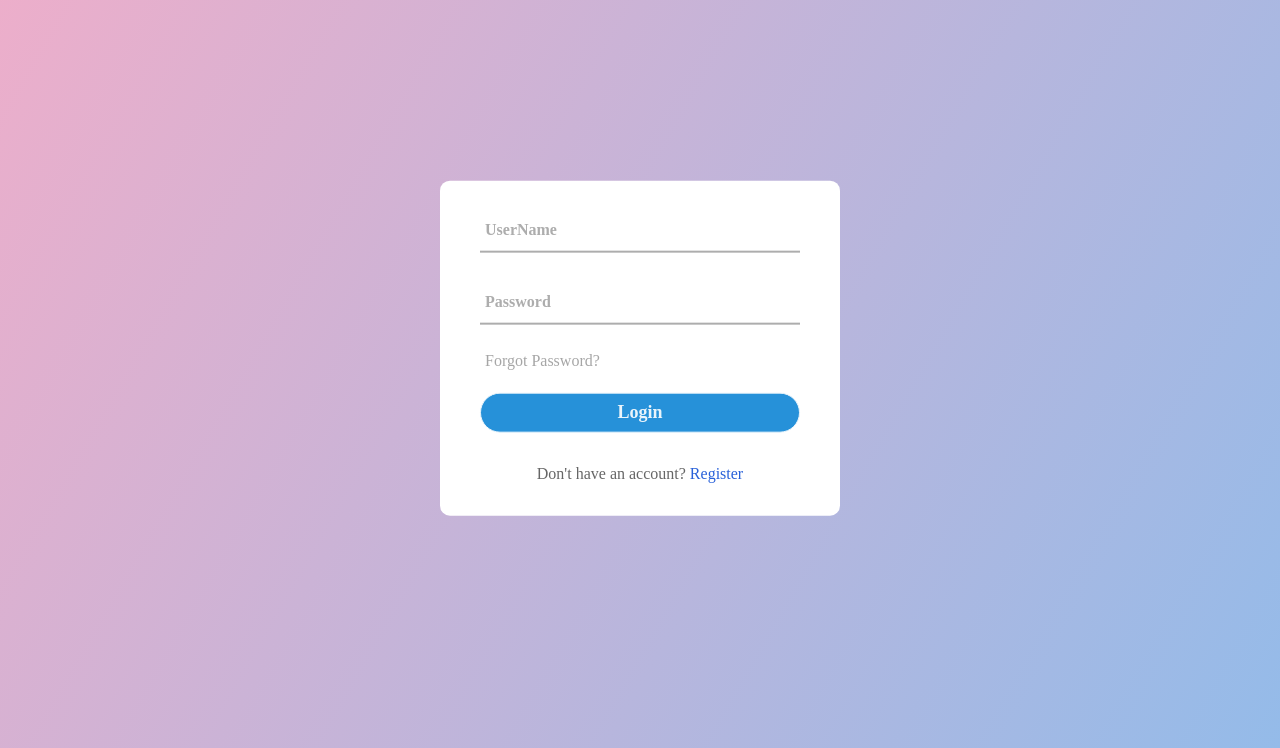
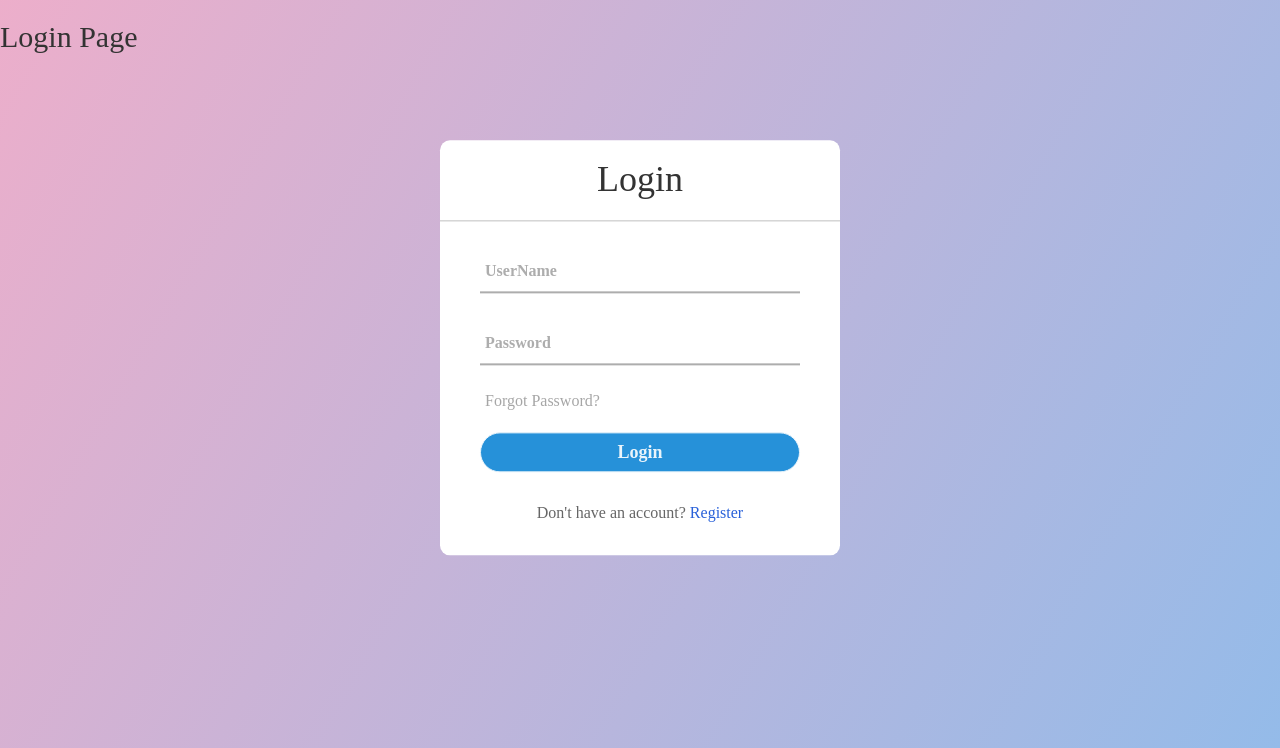
Before and after one commit to Udayangee/notice_board, a CodeIgniter app: page /database/index.php/main/login in a window 1280 px wide. Shown: the part 52-800 px from the top of the page. Run offline with CodeIgniter, Linux system fonts and the light colour scheme.

Commit message:
login page edited

```diff
--- a/application/views/home_page.php
+++ b/application/views/home_page.php
@@ -1,4 +1,4 @@
 <?php include 'partials/header.php'?>
 	<h2>Home page</h2>
-	<p>Ishadi</p>
+
 <?php include 'partials/footer.php'?>
--- a/application/views/login_page.php
+++ b/application/views/login_page.php
@@ -1,17 +1,19 @@
 <?php include 'partials/header.php'?>
 
+	<h2>Login Page</h2>
 
-	<div class="center">
+	<div class="login_center">
 
 
-			<form method="post">
-				<div class="txt_field">
+		<h1>Login</h1>
+					<form method="post">
+				<div class="login_txt_field">
 					<input type="text" required>
 					<span></span>
 						<label>UserName</label>
 				</div>
 
-				<div class="txt_field">
+				<div class="login_txt_field">
 					<input type="password" required>
 					<span></span>
 						<label>Password</label>
--- a/application/views/partials/footer.php
+++ b/application/views/partials/footer.php
@@ -1,3 +1,4 @@
+
 </body>
 <script src="https://code.jquery.com/jquery-2.2.4.js" integrity="sha256-iT6Q9iMJYuQiMWNd9lDyBUStIq/8PuOW33aOqmvFpqI=" crossorigin="anonymous"></script>
 <script src="https://maxcdn.bootstrapcdn.com/bootstrap/3.3.7/js/bootstrap.min.js" integrity="sha384-Tc5IQib027qvyjSMfHjOMaLkfuWVxZxUPnCJA7l2mCWNIpG9mGCD8wGNIcPD7Txa" crossorigin="anonymous"></script>
--- a/application/views/partials/header.php
+++ b/application/views/partials/header.php
@@ -11,6 +11,7 @@
 
 </head>
 <body>
+
 <nav class="navbar navbar-inverse">
 	<div class="container-fluid">
     <!-- Brand and toggle get grouped for better mobile display -->
@@ -31,6 +32,7 @@
         <li><a href="#">Link</a></li>
       </ul>
       <ul class="nav navbar-nav navbar-right">
+
         <li><a href="<?php echo base_url ('index.php/Home/login')?>">Login</a></li>
         <li><a href="<?php echo base_url('index.php/Home/register')?>">Register</a></li>
 
--- a/assests/css/login_page.css
+++ b/assests/css/login_page.css
@@ -1,4 +1,4 @@
-body{
+ body{
     margin:0;
     padding:0;
     font-family:montserrat;
@@ -7,7 +7,8 @@ body{
     overflow:hidden;
 }
 
-.center{
+.login_center{
+
     position: absolute;
     top:50%;
     left:50%;
@@ -17,24 +18,24 @@ body{
     border-radius:10px;
 }
 
-.center h1{
+.login_center h1{
     text-align:center;
     padding:0 0 20px 0;
     border-bottom:1px solid silver;
 }
 
-.center form{
+.login_center form{
 padding: 0 40px;
 box-sizing: border-box;
 }
 
-form .txt_field{
+form .login_txt_field{
 position:relative;
 border-bottom:2px solid #adadad;
 margin:30px 0;
 }
 
-.txt_field input{
+.login_txt_field input{
 width:100%;
 padding:0 5px;
 height:40px;
@@ -44,7 +45,7 @@ background:none;
 outline:none;
 }
 
-.txt_field label{
+.login_txt_field label{
 position:absolute;
 top:50%;
 left:5px;
@@ -55,7 +56,7 @@ pointer-events:none;
 transition:.5s;
 }
 
-.txt_field span::before{
+.login_txt_field span::before{
     content:'';
     position: absolute;
     top: 40px;
@@ -66,17 +67,17 @@ transition:.5s;
 
     }
 
-.txt_field input:focus ~ label,
+.login_txt_field input:focus ~ label,
 
-.txt_field input:valid ~ label{
+.login_txt_field input:valid ~ label{
 
 top:-5px;
 color: #2691d9;
 }
 
-.txt_field input:focus ~ span::before,
+.login_txt_field input:focus ~ span::before,
 
-.txt_field input:valid ~ span::before{
+.login_txt_field input:valid ~ span::before{
 
 width:100%;
 }
```
